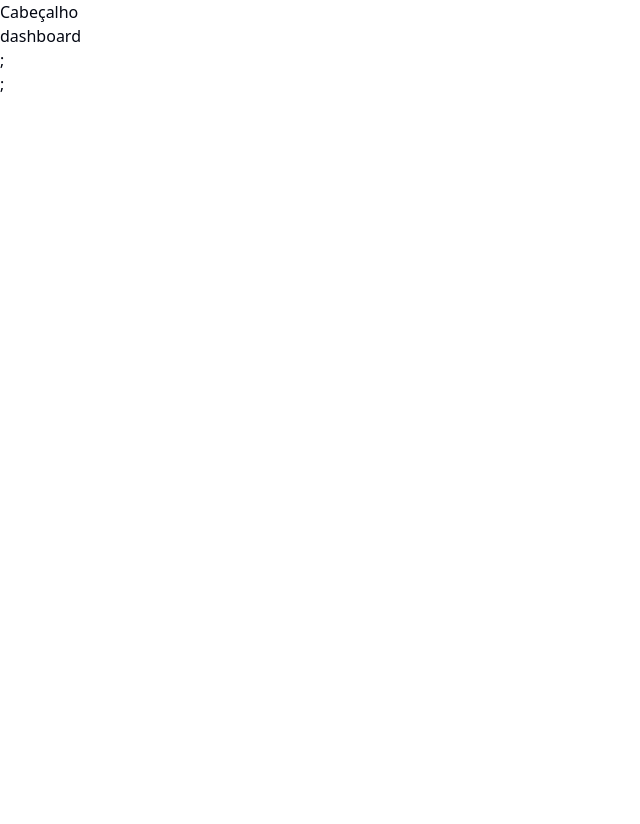
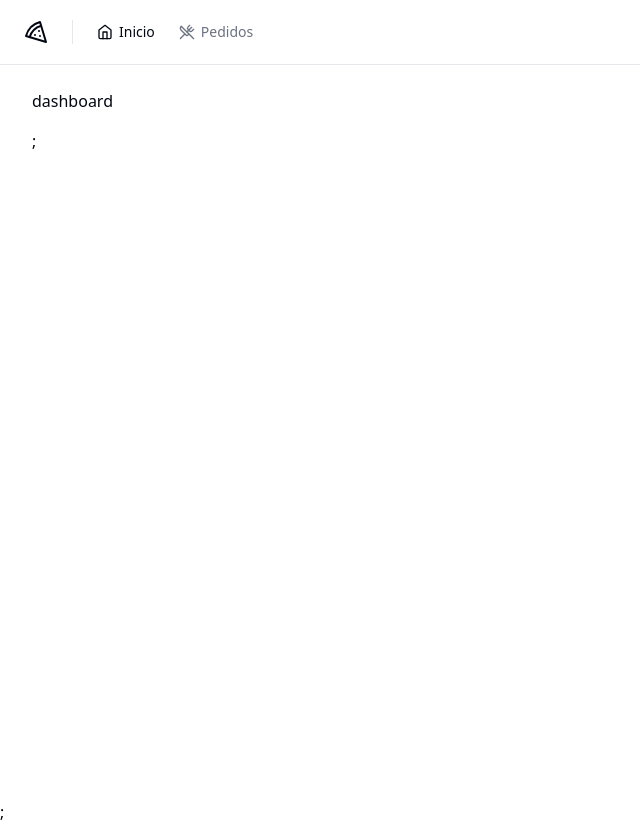
Before and after one commit to Andre-G-C-Araujo/pizzaWeb, a React (Vite) app: page / in a window 1280 px wide. Shown: the whole page, without its empty margins (0-640 px from the left). Before the commit the page ends 800 px from the top, so only its background shows below. Built offline with nearby package versions, Linux system fonts and the light colour scheme.

Commit message:
header / navLinkComponent , separator Link React-router-dom

```diff
--- a/package.json
+++ b/package.json
@@ -12,6 +12,7 @@
   "dependencies": {
     "@hookform/resolvers": "^3.3.4",
     "@radix-ui/react-label": "^2.0.2",
+    "@radix-ui/react-separator": "^1.0.3",
     "@radix-ui/react-slot": "^1.0.2",
     "@types/node": "^20.11.24",
     "class-variance-authority": "^0.7.0",
--- /dev/null
+++ b/src/components/header.tsx
@@ -0,0 +1,29 @@
+import { Home, Pizza, UtensilsCrossed } from "lucide-react";
+
+import { NavLink } from "./nav-link";
+import { Separator } from "./ui/separator";
+
+export interface HeaderProps {}
+
+export const Header = () => {
+  return (
+    <div className="border-b">
+      <div className="flex h-16 items-center gap-6 px-6">
+        <Pizza className="h-6 w-6" />
+
+        <Separator orientation="vertical" className="h-6" />
+
+        <nav className="flex items-center space-x-4 lg:space-x-6">
+          <NavLink to="/">
+            <Home className="h-4 w-4" />
+            Inicio
+          </NavLink>
+          <NavLink to="/orders">
+            <UtensilsCrossed className="h-4 w-4" />
+            Pedidos
+          </NavLink>
+        </nav>
+      </div>
+    </div>
+  );
+};
--- /dev/null
+++ b/src/components/nav-link.tsx
@@ -0,0 +1,15 @@
+import { Link, LinkProps, useLocation } from "react-router-dom";
+
+export interface NavLinkProps extends LinkProps {}
+
+export const NavLink = (props: NavLinkProps) => {
+  const { pathname } = useLocation();
+
+  return (
+    <Link
+      data-current={pathname === props.to}
+      className="flex items-center gap-1.5 text-sm font-medium text-muted-foreground hover:text-foreground data-[current=true]:text-foreground"
+      {...props}
+    />
+  );
+};
--- /dev/null
+++ b/src/components/ui/separator.tsx
@@ -0,0 +1,29 @@
+import * as React from "react"
+import * as SeparatorPrimitive from "@radix-ui/react-separator"
+
+import { cn } from "@/lib/utils"
+
+const Separator = React.forwardRef<
+  React.ElementRef<typeof SeparatorPrimitive.Root>,
+  React.ComponentPropsWithoutRef<typeof SeparatorPrimitive.Root>
+>(
+  (
+    { className, orientation = "horizontal", decorative = true, ...props },
+    ref
+  ) => (
+    <SeparatorPrimitive.Root
+      ref={ref}
+      decorative={decorative}
+      orientation={orientation}
+      className={cn(
+        "shrink-0 bg-border",
+        orientation === "horizontal" ? "h-[1px] w-full" : "h-full w-[1px]",
+        className
+      )}
+      {...props}
+    />
+  )
+)
+Separator.displayName = SeparatorPrimitive.Root.displayName
+
+export { Separator }
--- a/src/pages/_layouts/app.tsx
+++ b/src/pages/_layouts/app.tsx
@@ -1,11 +1,13 @@
 import { Outlet } from "react-router-dom";
+
+import { Header } from "@/components/header";
 
 export const AppLayout = () => {
   return (
-    <div>
-      <h1>Cabeçalho</h1>
+    <div className="flex min-h-screen flex-col antialiased">
+      <Header />
 
-      <div>
+      <div className="flex flex-1 flex-col gap-4 p-8 pt-6">
         <Outlet />
       </div>
     </div>
--- a/src/pages/_layouts/auth.tsx
+++ b/src/pages/_layouts/auth.tsx
@@ -3,7 +3,7 @@
 
 export const AuthLayout = () => {
   return (
-    <div className="grid min-h-screen grid-cols-2">
+    <div className="grid min-h-screen grid-cols-2 antialiased">
       <div className="flex h-full flex-col justify-between border-r border-foreground/5 bg-muted p-10 text-muted-foreground">
         <div className=" flex items-center gap-3 text-lg text-foreground">
           <Pizza className="h-5 w-5" />
--- a/src/pages/auth/sign-in.tsx
+++ b/src/pages/auth/sign-in.tsx
@@ -23,8 +23,6 @@
 
   async function handleSignIn(data: SignInForm) {
     try {
-      console.log(data);
-
       await new Promise((resolve) => setTimeout(resolve, 2000));
       toast.success("Enviamos um link de autenticaçao para seu e-mail");
     } catch (e) {
--- a/src/pages/auth/sign-up.tsx
+++ b/src/pages/auth/sign-up.tsx
@@ -18,7 +18,7 @@
 type SignUpForm = z.infer<typeof signUpForm>;
 
 export const SignUp = () => {
-    const navigate = useNavigate();
+  const navigate = useNavigate();
 
   const {
     register,
@@ -28,15 +28,12 @@
 
   async function handleSignUp(data: SignUpForm) {
     try {
-      console.log(data);
-
       await new Promise((resolve) => setTimeout(resolve, 2000));
       toast.success("Restaurante cadastrado com sucesso!", {
-       action: {
-           label: 'Login',
-        onClick: () => navigate('/sign-in')
-       }
-
+        action: {
+          label: "Login",
+          onClick: () => navigate("/sign-in"),
+        },
       });
     } catch (e) {
       toast.error(`Error:${e} Algo deu errado, Tente novamente`, {
```
Also changed, not shown: 1 other file (tests, documents, lock files or other folders).
